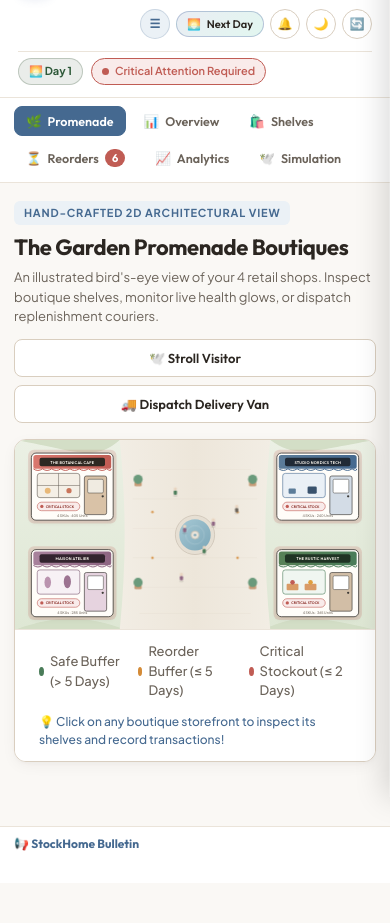
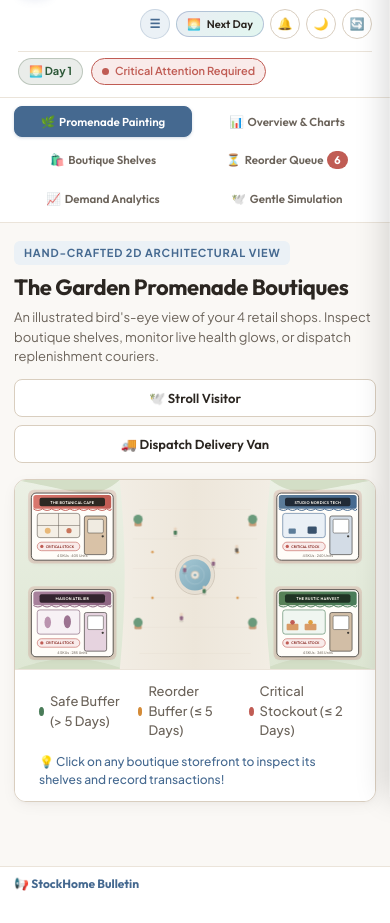
Before and after one commit to nandita3035-beai25/StockHome, a plain HTML site: page webapp/index.html in a window 390 px wide. Shown: the part 47-970 px from the top of the page. Before the commit the page ends 930 px from the top, so only its background shows below. Drawn offline with Linux system fonts and the light colour scheme; a web font is replaced by a local one.

Commit message:
style(nav): distribute tabs edge-to-edge to eliminate whitespace and horizontal overflow
Fix navigation bar sizing so tabs neither bunch up on the left leaving empty space nor overflow horizontally to trigger scrollbars. Tabs now use a balanced flex-fill layout that stretches proportionally across the entire width of the navigation container.

- Update tab labels to clean, natural two-word titles (Promenade Painting, Overview & Charts, Boutique Shelves, Reorder Queue, Demand Analytics, Gentle Simulation) that comfortably fit full-width segments.
- Set `.nav-item` to `flex: 1 1 0` with centered alignment so all six items distribute evenly across the navbar without trailing empty space.
- Introduce responsive grid breakpoints (`repeat(3, 1fr)` on tablets and `repeat(2, 1fr)` on mobile) to keep the navigation bar completely filled and scroll-free on all viewports.

```diff
--- a/webapp/index.html
+++ b/webapp/index.html
@@ -87,24 +87,24 @@
   <!-- NAVIGATION TABS -->
   <nav class="app-nav">
     <div class="nav-inner">
-      <button class="nav-item active" data-tab="tab-painted-mall" title="The Garden Promenade 2D Architectural View">
-        <span class="nav-icon">🌿</span> Promenade
+      <button class="nav-item active" data-tab="tab-painted-mall">
+        <span class="nav-icon">🌿</span> Promenade Painting
       </button>
-      <button class="nav-item" data-tab="tab-overview" title="Executive Inventory Overview & Charts">
-        <span class="nav-icon">📊</span> Overview
+      <button class="nav-item" data-tab="tab-overview">
+        <span class="nav-icon">📊</span> Overview & Charts
       </button>
-      <button class="nav-item" data-tab="tab-catalog" title="Boutique Shelves & Product Directory">
-        <span class="nav-icon">🛍️</span> Shelves
+      <button class="nav-item" data-tab="tab-catalog">
+        <span class="nav-icon">🛍️</span> Boutique Shelves
       </button>
-      <button class="nav-item" data-tab="tab-reorder" title="Automated Replenishment & Urgency Queue">
-        <span class="nav-icon">⏳</span> Reorders
+      <button class="nav-item" data-tab="tab-reorder">
+        <span class="nav-icon">⏳</span> Reorder Queue
         <span class="tab-chip" id="chipReorderCount">0</span>
       </button>
-      <button class="nav-item" data-tab="tab-analytics" title="Demand Forecasting & Sector Matrix">
-        <span class="nav-icon">📈</span> Analytics
+      <button class="nav-item" data-tab="tab-analytics">
+        <span class="nav-icon">📈</span> Demand Analytics
       </button>
-      <button class="nav-item" data-tab="tab-simulation" title="Gentle Footfall & Purchasing Simulation">
-        <span class="nav-icon">🕊️</span> Simulation
+      <button class="nav-item" data-tab="tab-simulation">
+        <span class="nav-icon">🕊️</span> Gentle Simulation
         <span class="active-dot" id="simLiveDot"></span>
       </button>
     </div>
--- a/webapp/style.css
+++ b/webapp/style.css
@@ -286,40 +286,37 @@ body.theme-twilight .pill-badge.pill-day {
 .app-nav {
   background: var(--bg-surface);
   border-bottom: 1px solid var(--border-light);
-  padding: 6px 24px;
+  padding: 8px 36px;
 }
 
 .nav-inner {
   display: flex;
   align-items: center;
-  gap: 6px;
-  overflow-x: auto;
-  scrollbar-width: none;
-  -ms-overflow-style: none;
-}
-
-.nav-inner::-webkit-scrollbar {
-  display: none;
-  width: 0;
-  height: 0;
+  justify-content: space-between;
+  gap: 8px;
+  max-width: 1360px;
+  margin: 0 auto;
+  width: 100%;
 }
 
 .nav-item {
+  flex: 1 1 0;
+  min-width: 0;
   font-family: 'Outfit', sans-serif;
-  font-size: 13px;
+  font-size: 13.5px;
   font-weight: 600;
   color: var(--text-secondary);
   background: transparent;
   border: 1px solid transparent;
-  padding: 7px 13px;
-  border-radius: 9px;
+  padding: 10px 8px;
+  border-radius: 10px;
   cursor: pointer;
-  display: inline-flex;
-  align-items: center;
+  display: flex;
+  align-items: center;
+  justify-content: center;
   gap: 6px;
-  transition: all 0.18s ease;
+  transition: all 0.2s ease;
   white-space: nowrap;
-  flex-shrink: 0;
 }
 
 .nav-item:hover {
@@ -332,6 +329,7 @@ body.theme-twilight .pill-badge.pill-day {
   background: var(--slate-blue);
   color: #FFFFFF;
   border-color: var(--slate-blue);
+  box-shadow: 0 1px 3px rgba(69, 105, 144, 0.25);
 }
 
 .tab-chip {
@@ -1655,6 +1653,12 @@ body.theme-twilight .tag-purple {
     align-items: flex-start;
     gap: 12px;
   }
+
+  .nav-item {
+    font-size: 12.5px;
+    padding: 9px 5px;
+    gap: 4px;
+  }
 }
 
 /* Medium Tablets & Large Phones (<= 840px) */
@@ -1716,23 +1720,19 @@ body.theme-twilight .tag-purple {
   }
 
   .nav-inner {
+    display: grid;
+    grid-template-columns: repeat(3, 1fr);
     gap: 6px;
     padding: 2px 0;
-    scrollbar-width: none;
-    -ms-overflow-style: none;
-    -webkit-overflow-scrolling: touch;
-    flex-wrap: wrap;
-  }
-  .nav-inner::-webkit-scrollbar {
-    display: none;
-    width: 0;
-    height: 0;
+    width: 100%;
   }
 
   .nav-item {
-    padding: 6px 11px;
-    font-size: 12.5px;
+    padding: 8px 6px;
+    font-size: 12px;
     border-radius: 8px;
+    justify-content: center;
+    width: 100%;
   }
 
   .app-viewport {
@@ -1946,6 +1946,15 @@ body.theme-twilight .tag-purple {
     font-size: 12px;
   }
 
+  .nav-inner {
+    grid-template-columns: repeat(2, 1fr);
+  }
+
+  .nav-item {
+    font-size: 11.5px;
+    padding: 7px 4px;
+  }
+
   .kpi-grid {
     grid-template-columns: 1fr;
   }
```
